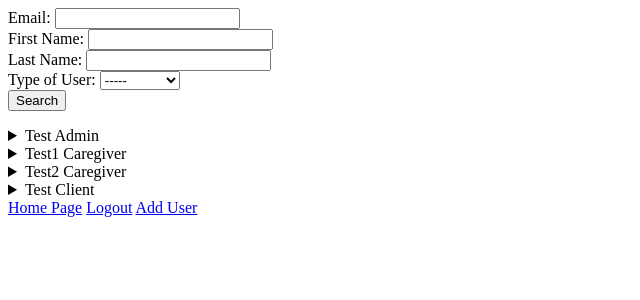
After one commit to risharmaa/timesheet-error-tracker, a Flask app: page /contactlist in a window 1280 px wide. The commit adds this page. Shown: the top 300 px of the page, without its empty margins (0-640 px from the left). Run offline with Flask 3, Linux system fonts and the light colour scheme; a user stored in the database is signed in; data comes from the database, SQL or seed files in the repository.

Commit message:
made all fields under the add user required, and created a contact list with options to search for contacts based on type of user, last name, first name, or email

```diff
--- a/main.py
+++ b/main.py
@@ -40,6 +40,7 @@ def refresh_session():
 @app.route('/')
 def index():
     if 'user' not in session:
+        #automatically reroutes to the login page if the user isn't logged in
         return redirect("/login")
     else:
         return render_template("home.html")
@@ -47,24 +48,28 @@ def index():
 @app.route("/login", methods=["GET", "POST"])
 def login():
     if request.method == "POST":
+        # takes in a username and password from a form
         username = request.form.get("username", "").strip()
         password = request.form.get("password", "")
         mydb.commit()
         cursor = mydb.cursor(dictionary=True)
+        # searches through the database to find a user with the same username inputted
         cursor.execute("SELECT people.*, password FROM admin INNER JOIN people ON userid = adminid WHERE adminid = %s", (username,))
         user = cursor.fetchone()
 
+        # if a user exists and has the same password as the one inputted:
         if user and (
             user["password"] == password
             or check_password_hash(user["password"], password)
         ):
             session["user"] = {
                 "fname": user["fname"],
-                "lname": user["lname"]
+                "lname": user["lname"],
+                "username": user["userid"]
             }
             flash("Logged in successfully.", "success")
             return redirect("/")
-        else:
+        else: # user does not exist/the password is not the same as the one inputted
             flash("Invalid username or password.", "error")
     return render_template("login.html")
 
@@ -75,18 +80,77 @@ def logout():
 
 @app.route("/adduser", methods=["GET", "POST"])
 def adduser():
+    # check if user is logged in:
+    if 'user' not in session:
+        return redirect("/login")
     cursor = mydb.cursor(dictionary=True)
     if request.method == "POST":
+        # get information from the form (like username, first name, last name, and type of person)
         username = request.form.get("email")
         fname = request.form.get("fname")
         lname = request.form.get("lname")
         kind = request.form.get("type")
+        # add the new person into the database
         cursor.execute("INSERT INTO people (userid, fname, lname, type) VALUES (%s, %s, %s, %s)", (username, fname, lname, kind))
+        mydb.commit()
         if kind == "Admin":
+            # if someone is an admin, they automatically get pass as their password (but it's hashed in the database to keep it secure)
             hashed_password = generate_password_hash("pass", method='pbkdf2:sha256')
             cursor.execute("INSERT INTO admin (adminid, password) VALUES (%s, %s)", (username, hashed_password))
+            mydb.commit()
+        # user has been created successfully!
+        flash("User created successfully.", "success")
         return redirect("/")
     return render_template("adduser.html")
 
+@app.route("/contactlist", methods=["GET"])
+def contactList():
+    # check if user is logged in:
+    if 'user' not in session:
+        return redirect("/login")
+    cursor = mydb.cursor(dictionary=True)
+    fname = request.args.get('fname')
+    lname = request.args.get('lname')
+    email = request.args.get('email')
+    kind = request.args.get('type')
+    if fname and lname and email and kind:
+        cursor.execute("SELECT * FROM people WHERE type = %s AND fname = %s AND lname = %s AND userid = %s", (kind, fname, lname, email))
+    elif fname and lname and email:
+        cursor.execute("SELECT * FROM people WHERE fname = %s AND lname = %s AND userid = %s", (fname, lname, email))
+    elif fname and lname and kind:
+        cursor.execute("SELECT * FROM people WHERE type = %s AND fname = %s AND lname = %s", (kind, fname, lname))
+    elif fname and email and kind:
+        cursor.execute("SELECT * FROM people WHERE type = %s AND fname = %s AND userid = %s", (kind, fname, email))
+    elif lname and email and kind:
+        cursor.execute("SELECT * FROM people WHERE type = %s AND lname = %s AND userid = %s", (kind, lname, email))
+    elif fname and lname:
+        cursor.execute("SELECT * FROM people fname = %s AND lname = %s", (fname, lname))
+    elif fname and email:
+        cursor.execute("SELECT * FROM people WHERE fname = %s AND userid = %s", (fname, email))
+    elif fname and kind:
+        cursor.execute("SELECT * FROM people WHERE type = %s AND fname = %s", (kind, fname))
+    elif lname and email:
+        cursor.execute("SELECT * FROM people WHERE lname = %s AND userid = %s", (lname, email))
+    elif lname and kind:
+        cursor.execute("SELECT * FROM people WHERE type = %s AND lname = %s", (kind, lname))
+    elif email and kind:
+        cursor.execute("SELECT * FROM people WHERE type = %s AND fname = %s AND lname = %s AND userid = %s", (kind, fname, lname, email))
+    elif fname:
+        cursor.execute("SELECT * FROM people WHERE fname = %s", (fname,))
+    elif lname:
+        cursor.execute("SELECT * FROM people WHERE lname = %s", (lname,))
+    elif kind:
+        cursor.execute("SELECT * FROM people WHERE type = %s", (kind,))
+    elif email:
+        cursor.execute("SELECT * FROM people WHERE userid = %s", (email,))
+    else:
+        cursor.execute("SELECT * FROM people")
+    contacts = cursor.fetchall()
+
+    return render_template("contact_list.html", contacts = contacts)
+
+
+
+
 if __name__ == "__main__":
     app.run(host="0.0.0.0", port=8080, debug=True)
--- a/schema.sql
+++ b/schema.sql
@@ -30,7 +30,6 @@ CREATE TABLE admin (
 
 DROP TABLE IF EXISTS timesheet;
 CREATE TABLE timesheet (
-  timesheetid   INTEGER PRIMARY KEY AUTO_INCREMENT,
   clientid      varchar(254),
   caregiverid   varchar(254),
   date          DATE,
@@ -39,6 +38,7 @@ CREATE TABLE timesheet (
   received      BOOLEAN DEFAULT FALSE,
   type          varchar(50),
   day_r         DATE,
+  primary key (clientid, caregiverid, date),
   foreign key (clientid) references people(userid),
   foreign key (caregiverid) references people(userid)
 );
@@ -55,4 +55,4 @@ INSERT INTO people VALUES ('caregiver2@gmail.com', 'Test2', 'Caregiver', 'Caregi
 INSERT INTO clients VALUES ('client@gmail.com', 'caregiver1@gmail.com');
 INSERT INTO clients VALUES ('client@gmail.com', 'caregiver2@gmail.com');
 --adding a timesheet error
-INSERT INTO timesheet VALUES (1, 'client@gmail.com', 'caregiver1@gmail.com', '2026-05-28', 'Out of Window Clock-out', FALSE, FALSE, NULL, NULL);
+INSERT INTO timesheet VALUES ('client@gmail.com', 'caregiver1@gmail.com', '2026-05-28', 'Out of Window Clock-out', FALSE, FALSE, NULL, NULL);
--- /dev/null
+++ b/templates/contact_list.html
@@ -0,0 +1,37 @@
+<!DOCTYPE html>
+<html>
+    <head>
+        <title>Contact List</title>
+    </head>
+    <body>
+        <form action="/contactlist" method = "GET">
+        <label for="email">Email:</label>
+        <input type="text" name="email"><br>
+        <label for="fname">First Name:</label>
+        <input type="text" name="fname" ><br>
+        <label for="lname">Last Name:</label>
+        <input type="text" name="lname"><br>
+        <label for="type">Type of User:</label>
+        <select name="type" id = "type">
+            <option value="">-----</option>
+            <option value="Admin">Admin</option>
+            <option value="Client">Client</option>
+            <option value="Caregiver">Caregiver</option>
+        </select><br>
+        <button type = "submit"> Search </button>
+        </form>
+        <p> </p>
+        {% for person in contacts %}
+        <details>
+            <summary>{{person['fname']}} {{person['lname']}}</summary>
+            <p>Type of User: {{person['type']}}</p>
+            <p>Email: <a href = "mailto:{{person['userid']}}">{{person['userid']}}</a></p>
+            <a href = "/deleteuser/{{person['userid']}}"><button>Delete User</button></a>
+        </details>
+        {% endfor %}
+
+        <a href = "/">Home Page</a>
+        <a href = "/logout">Logout</a>
+        <a href = "/adduser">Add User</a>
+    </body>
+</html>
--- a/templates/home.html
+++ b/templates/home.html
@@ -7,5 +7,6 @@
         <h1>Welcome, {{session['user']['fname']}} {{session['user']['lname']}}</h1>
         <a href = "/logout">Logout</a>
         <a href = "/adduser">Add User</a>
+        <a href = "/contactlist">View Contacts</a>
     </body>
 </html>
```
Also changed, not shown: templates/adduser.html (+8 -5 lines).
